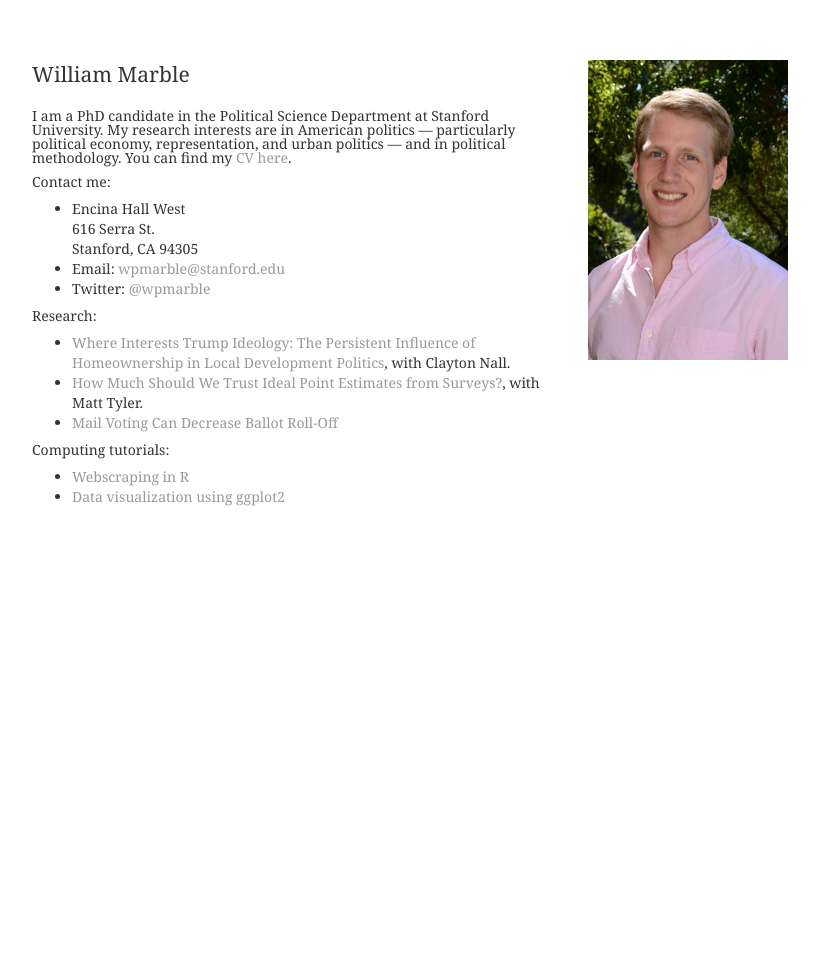
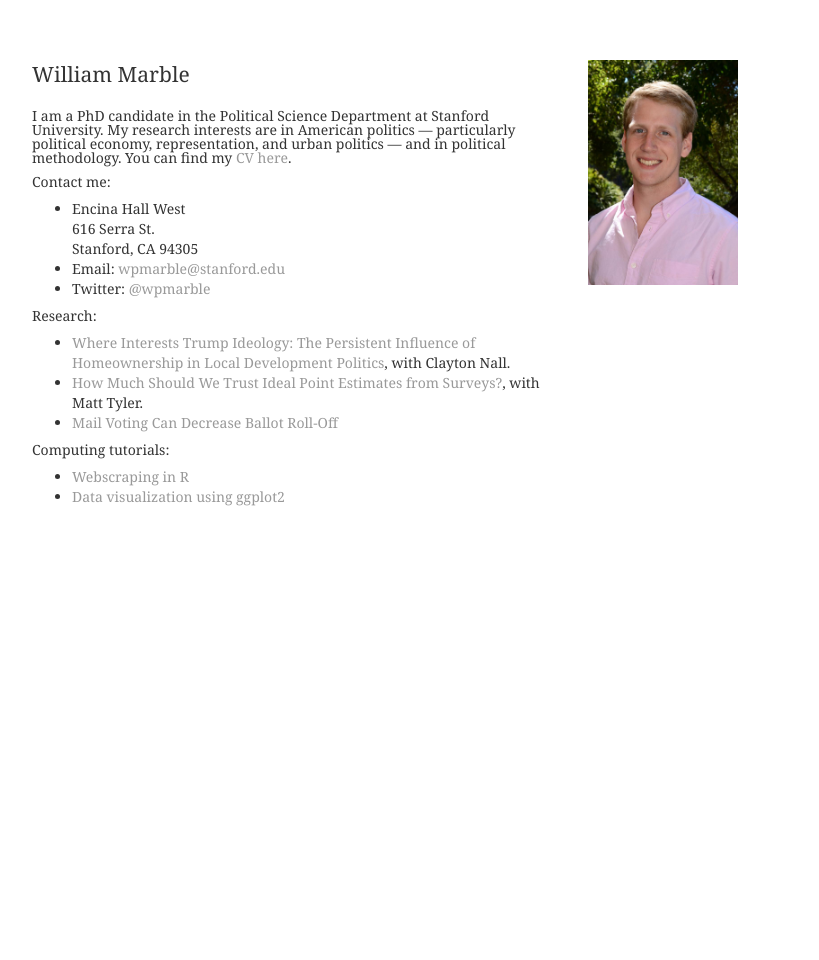
Before and after one commit to wpmarble/wpmarble.github.io, a Jekyll site: the page built from index.html, in a window 1280 px wide. Shown: the whole page, without its empty margins (160-979 px from the left). Built offline with Jekyll 4.4.1, drawn with Linux system fonts in a browser that asks for light colours.

Commit message:
smaller pic

```diff
--- a/index.html
+++ b/index.html
@@ -26,7 +26,7 @@
         </ul>
 	</div>
 	<div class="col-sm-4">
-	<img  class="img-square avatar" alt="Will Marble" src="img/headshot2.jpg" style="width:200px">
+	<img  class="img-square avatar" alt="Will Marble" src="img/headshot2.jpg" style="width:150px">
 	</div>
 </div>
 <!-- </div> -->
```
